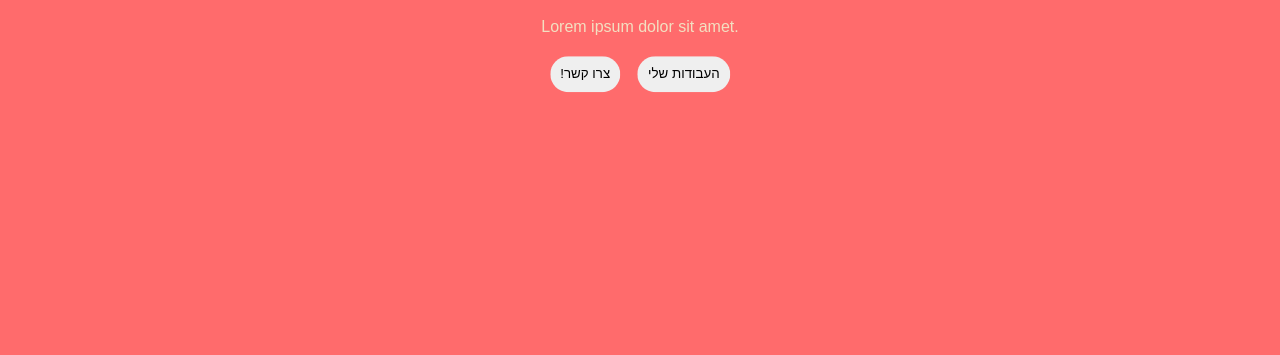
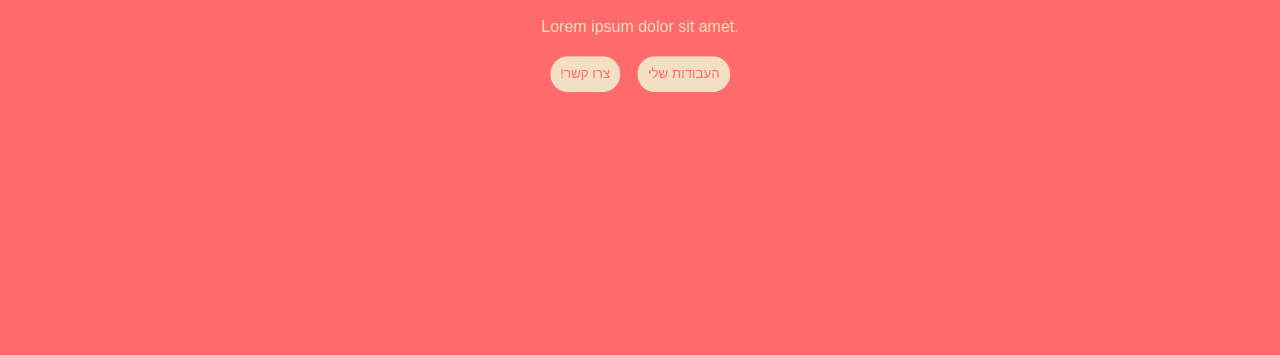
Before and after one commit to AnonimiRML/Sweets_cakes, a website: page index.html in a window 1280 px wide. Shown: the part 445-800 px from the top of the page. Drawn offline with nearby package versions, Linux system fonts and the light colour scheme.

Commit message:
more changes

```diff
--- a/asset/style/style.scss
+++ b/asset/style/style.scss
@@ -91,6 +91,11 @@ body {
       justify-content: space-around;
       margin-top: 20px;
       text-transform: uppercase;
+
+      button {
+        background-color: #f3dfc1;
+        color: $pink;
+      }
     }
   }
 }
```
Also changed, not shown: asset/style/style.css, 1 other file.
